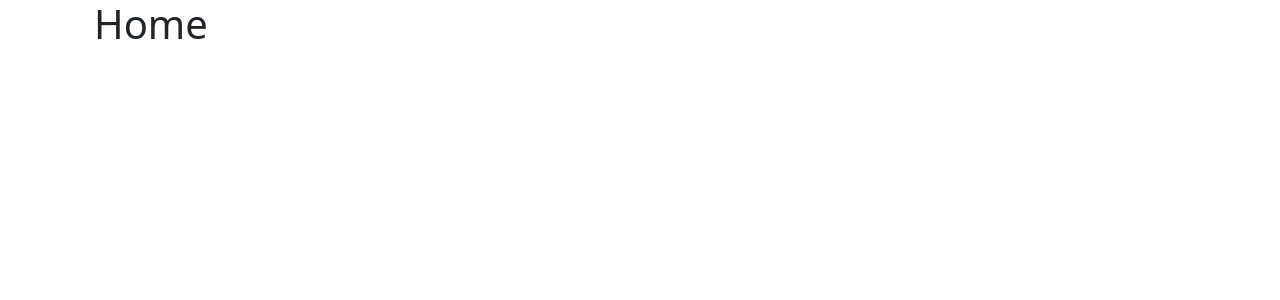
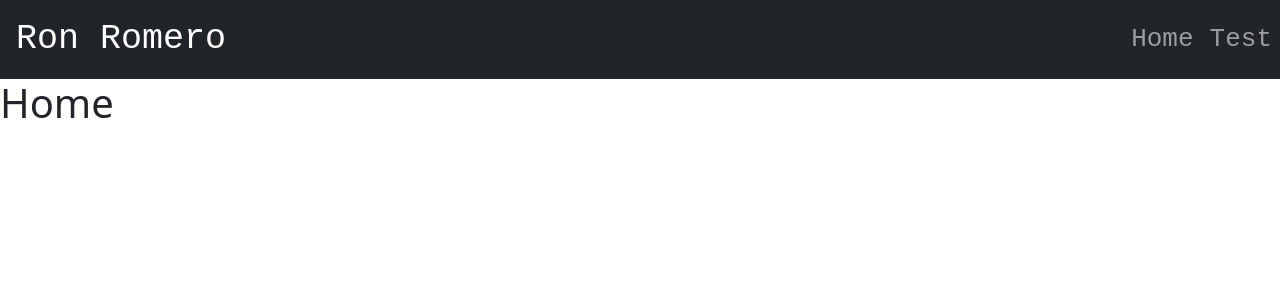
Before and after one commit to ronnieve23/rromero-photography, a React (Create React App) app: page / in a window 1280 px wide. Shown: the top 300 px of the page. Built offline with nearby package versions, Linux system fonts and the light colour scheme.

Commit message:
added navbar for testing

```diff
--- a/src/App.js
+++ b/src/App.js
@@ -5,16 +5,16 @@ import { BrowserRouter as Router, Route, Routes } from 'react-router-dom';
 import { Container } from 'react-bootstrap';
 import Home from './pages/homepage';
 import Test from './pages/testpage';
+import Navigation from './components/navbar';
 
 function App() {
   return (
     <Router>
-      <Container>
-        <Routes>
-        <Route exact path="/" element={<Home/>} />
-        <Route exact path="/test" element={<Test/>} />
+    <Navigation/>
+          <Routes>
+          <Route exact path="/" element={<Home/>} />
+          <Route exact path="/test" element={<Test/>} />
         </Routes>
-      </Container>
     </Router>
 
   );
--- /dev/null
+++ b/src/components/navbar.js
@@ -0,0 +1,22 @@
+import React from "react";
+import 'bootstrap/dist/css/bootstrap.min.css';
+import { Navbar, Nav} from 'react-bootstrap';
+
+
+function Navigation(props) {
+
+    return (
+        <Navbar bg="dark" variant="dark" style={{ fontFamily: "monospace", fontSize:'xx-large'}} expand="lg" className="">
+        <Navbar.Brand style={{ fontSize: "35px"}} className="mx-3">Ron Romero</Navbar.Brand>
+                <Navbar.Toggle aria-controls="basic-navbar-nav" />
+                <Navbar.Collapse>
+                    <Nav className="ms-auto">
+                        <Nav.Link href="/" >Home</Nav.Link>
+                        <Nav.Link href="/test">Test</Nav.Link>
+                    </Nav>
+                </Navbar.Collapse>
+        </Navbar>
+    )
+}
+
+export default Navigation;
--- a/src/pages/homepage.js
+++ b/src/pages/homepage.js
@@ -5,9 +5,7 @@ import { Container } from 'react-bootstrap';
 const Home = () => {
 
     return (
-        <Container>
             <h1>Home</h1>
-        </Container>
     )
 }
 
```
